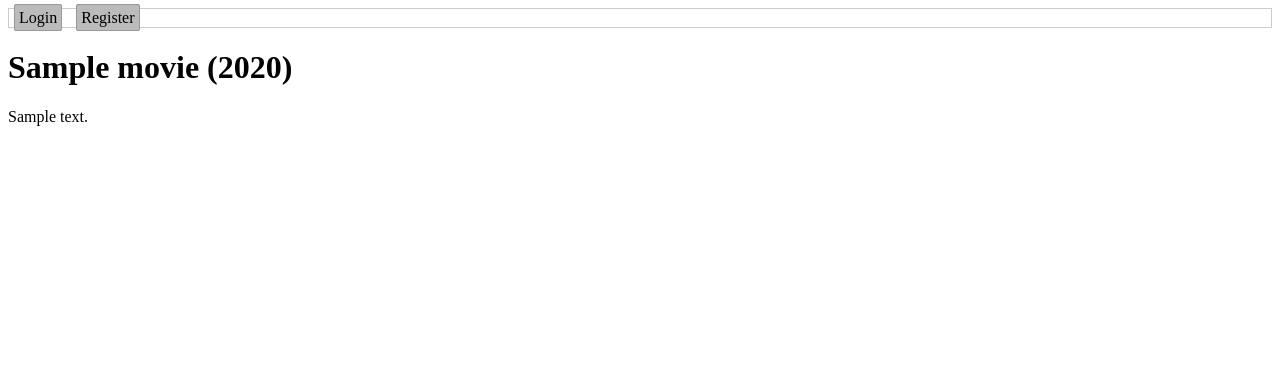
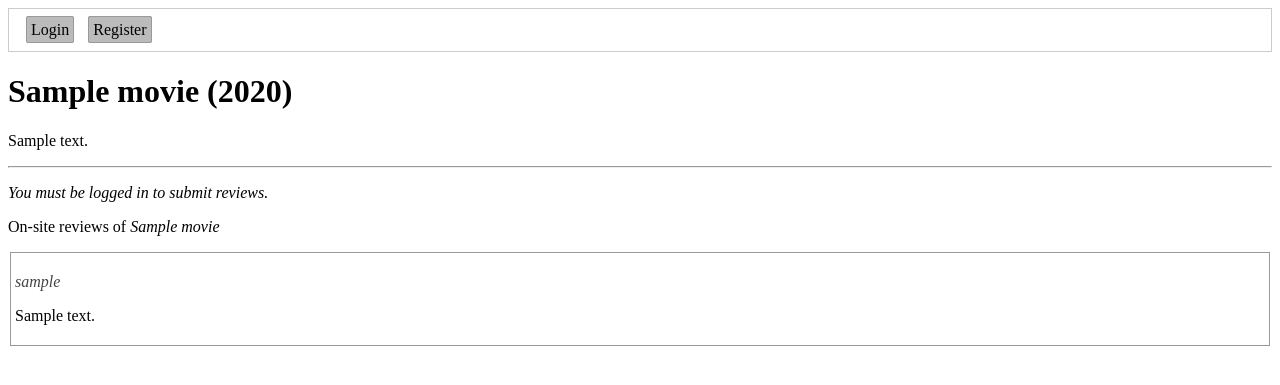
Before and after one commit to treyzania/cs4500-spoiled-tomatillos, a Flask app: template frontend/templates/title.html in a window 1280 px wide. Shown: the top 385 px of the page. Run offline with Flask 2, Linux system fonts and the light colour scheme; the template is opened without the code that fills it: most values are stand-ins (such as "Sample title", 1, 10 or a date in 2020).

Commit message:
Set up review submittion functionality.

```diff
--- a/frontend/app.py
+++ b/frontend/app.py
@@ -49,10 +49,14 @@ def route_title(movie_id=None):
 	req = requests.get(rtapi.convert_rest_url('/api/title/%s' % movie_id))
 	movieobj = json.loads(req.content)
 	if movieobj is None:
-		return 'title not found'
+		return 'title %s not found' % movie_id
+
+	reviews = rtapi.get_reviews_by_id(movie_id)
+	if reviews is None:
+		return 'error loading reviews for ID %s' % movie_id
 
 	# Render the template.
-	return render_template('title.html', movie=movieobj, user=rtapi.get_current_user())
+	return render_template('title.html', movie=movieobj, reviews=reviews, user=rtapi.get_current_user())
 
 @app.route('/user/<int:user_id>')
 def route_user(user_id=None):
--- a/frontend/rtapi.py
+++ b/frontend/rtapi.py
@@ -23,6 +23,13 @@ def get_current_user():
     cookies = {session_cookie_name: request.cookies[session_cookie_name]}
     print('Looking up session of token ' + cookies[session_cookie_name])
     req = requests.get(convert_rest_url('/api/user/current'), cookies=cookies)
+    if req.status_code == 200:
+        return json.loads(req.content)
+    else:
+        return None
+
+def get_reviews_by_id(id):
+    req = requests.get(convert_rest_url("/api/title/%s/review/all" % str(id)))
     if req.status_code == 200:
         return json.loads(req.content)
     else:
--- /dev/null
+++ b/frontend/static/review.js
@@ -0,0 +1,31 @@
+function submit_review() {
+
+	var content = document.getElementById("review_body").value;
+	var statusBox = document.getElementById("review_submit_status");
+
+	if (content.length > 1024) {
+		statusBox.innerHTML = "Review too long!";
+	}
+
+	// Actually submit the review.
+	var url = get_api_page("/api/title/" + movie_id + "/review/create");
+	console.log('request url: ' + url);
+	var req = new XMLHttpRequest();
+	req.open('POST', url, true);
+	req.setRequestHeader("Content-Type", "application/x-www-form-urlencoded");
+
+	req.onreadystatechange = function() {
+
+		if (req.status == 200) { // Successful
+			window.location.reload(true); // Lazy way of showing updates.
+		} else if (req.status == 403) { // FORBIDDEN
+			statusBox.innerHTML = "Not logged in!";
+		} else {
+			statusBox.innerHTML = "Error!  HTTP " + req.status;
+		}
+
+	};
+
+	req.send("desc=" + encodeURIComponent(content));
+
+}
--- a/frontend/static/style.css
+++ b/frontend/static/style.css
@@ -14,4 +14,16 @@ a.button:link, a.button:visited, a.button:hover, a.button:active {
 
 #userbar {
 	border: 1px solid #ccc;
+	padding: 12px;
 }
+
+div.review {
+	margin: 2px;
+	border: 1px solid #999;
+	padding: 4px;
+}
+
+p.review_submitter {
+	color: #444;
+	font-style: italic;
+}
--- a/frontend/templates/baselayout.html
+++ b/frontend/templates/baselayout.html
@@ -17,7 +17,7 @@
 				{% if user is defined and user is not none %}
 					<!-- {{ user|pprint }} -->
 					<p>
-						Hello, {{ user.username}}!
+						<i>Hello, {{ user.username}}!</i>
 					</p>
 				{% else %}
 					<a href="/login" class="button">Login</a>
--- a/frontend/templates/title.html
+++ b/frontend/templates/title.html
@@ -1,10 +1,52 @@
 {% extends "baselayout.html" %}
 {% block head %}
-	<title>User {{ pageuser.username }}</title>
+	<title>{{ movie.name }} ({{ movie.releaseYear }})</title>
+	<script src="/static/review.js"></script>
+	<script>
+		// The movie ID, used in scripts.
+		const movie_id = {{ movie.id }}; // Not in quotes!
+	</script>
 {% endblock %}
 {% block content %}
-	<h1>{{ movie.name }} ({{ movie.releaseYear }})</h1>
-	<p>
-		{{ movie.summary }}
-	</p>
+	<div class="moviebox">
+		<!-- {{ movie|pprint }} -->
+		<h1>{{ movie.name }} ({{ movie.releaseYear }})</h1>
+		<p>
+			{{ movie.summary }}
+		</p>
+	</div>
+	<hr/>
+	<div class="movie_reviews">
+		{% if user is defined and user is not none %}
+			<div class="review_input">
+				<p>
+					Submit review (max 1000 characters)
+				</p>
+				<textarea id="review_body" rows="5" cols="50"/></textarea>
+				<a class="button" onclick="submit_review();" href="#">Submit</a>
+				<p id="review_submit_status">
+				</p>
+			</div>
+		{% else %}
+			<p>
+				<i>You must be logged in to submit reviews.</i>
+			</p>
+		{% endif %}
+		<div class="reviews">
+			<p>
+				On-site reviews of <i>{{ movie.name }}</i>
+			</p>
+			{% for review in reviews %}
+				<div class="review">
+					<!-- {{ review|pprint }} -->
+					<p class="review_submitter">
+						{{ review.user.username }}
+					</p>
+					<p class="review_content">
+						{{ review.description }}
+					</p>
+				</div>
+			{% endfor %}
+		</div>
+	</div>
 {% endblock %}
```
Also changed, not shown: 3 other files.
